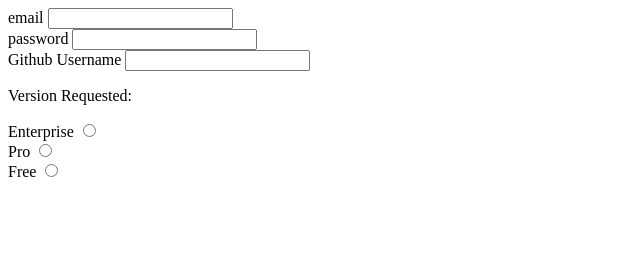
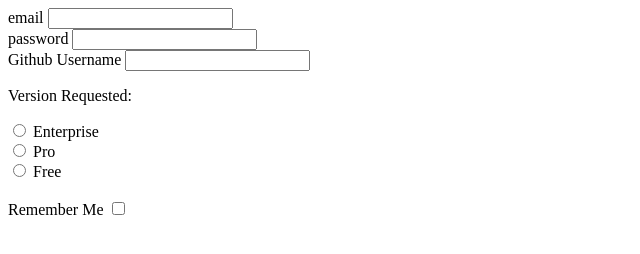
Before and after one commit to rscarlisle/signup-form, a plain HTML site: page index.html in a window 1280 px wide. Shown: the whole page, without its empty margins (0-640 px from the left). Drawn offline with Linux system fonts and the light colour scheme.

Commit message:
added label and checkbox for selecting remember me

```diff
--- a/index.html
+++ b/index.html
@@ -22,16 +22,21 @@
         </div>
         <p>Version Requested:</p>
         <div>
+            <input type="radio" id="ent_radio" name="enterprise_radio">
             <label for="enterprise">Enterprise</label>
-            <input type="radio" id="ent_radio" name="enterprise_radio">
         </div>
         <div>
+            <input type="radio" id="pro_radio" name="pro_radio">
             <label for="pro">Pro</label>
-            <input type="radio" id="pro_radio" name="pro_radio">
         </div>
         <div>
+            <input type="radio" id="free_radio" name="free_radio">
             <label for="free">Free</label>
-            <input type="radio" id="free_radio" name="free_radio">
+        </div>
+        <br>
+        <div>
+            <label for="remember_me">Remember Me</label>
+            <input type="checkbox" id="remember" name="remember_me">
         </div>
     </form>
 </body>
```
